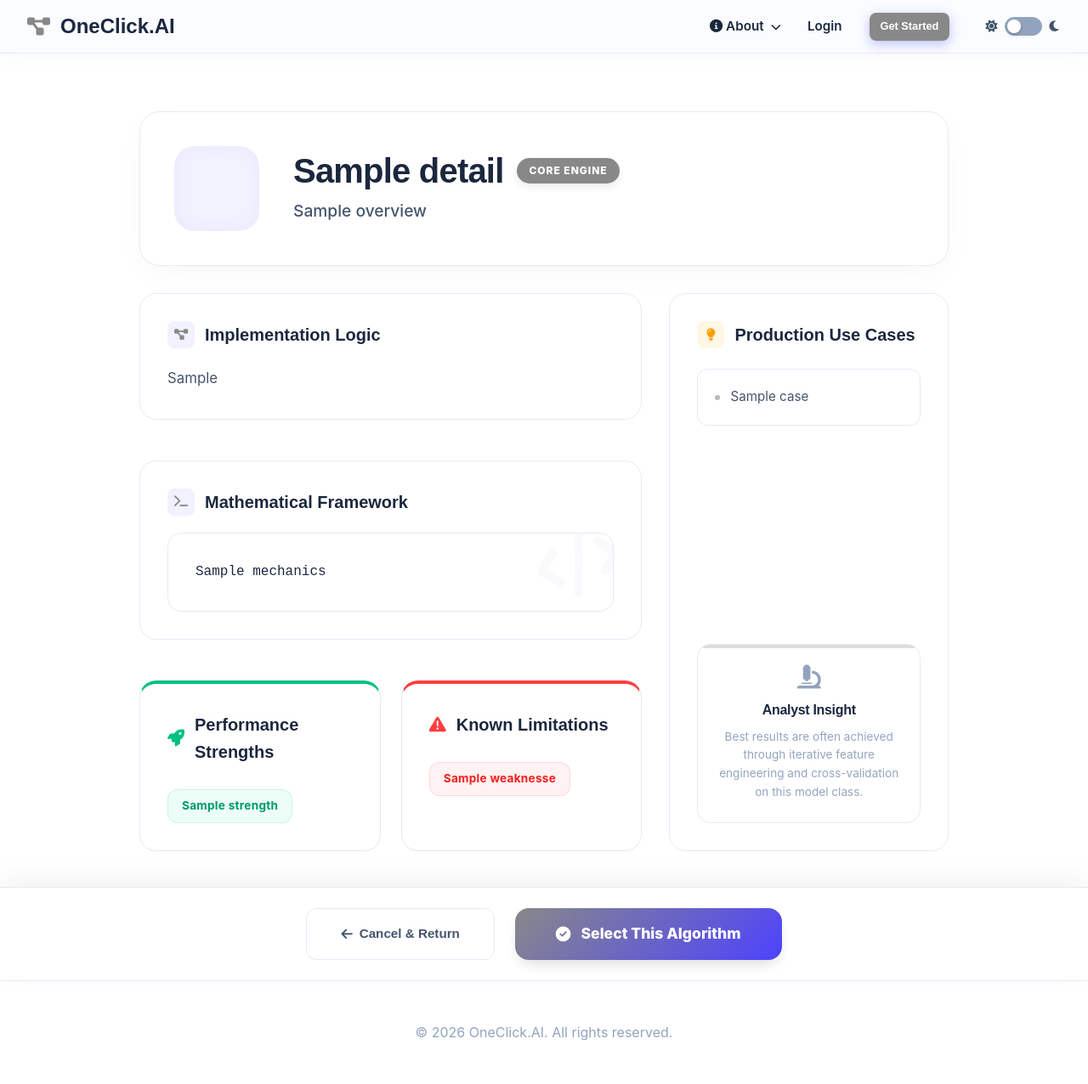
After one commit to Prithvi-Siddharth/OneClick.AI, a FastAPI app: template backend/app/templates/algorithm_details.html in a window 1280 px wide. The commit adds this page. Shown: the whole page at 85% size. Run offline with FastAPI, Linux system fonts and the light colour scheme; the template is opened without the code that fills it: most values are stand-ins (such as "Sample title", 1, 10 or a date in 2020); parts of the project's set-up code (start-up, migrations or seed data) failed here and were passed over.

Commit message:
model details are displayed when clicked on the i button

```diff
--- /dev/null
+++ b/backend/app/templates/algorithm_details.html
@@ -0,0 +1,327 @@
+{% extends "base.html" %}
+
+{% block title %}{{ details.name }} Details - OneClick.AI{% endblock %}
+
+{% block head %}
+<style>
+    :root {
+        --brand-color: {{ details.color | default('#6366f1') }};
+        --brand-color-44: {{ details.color }}44;
+        --brand-color-66: {{ details.color }}66;
+        --brand-color-88: {{ details.color }}88;
+        --brand-color-33: {{ details.color }}33;
+        --primary-gradient: linear-gradient(135deg, var(--brand-color) 0%, #4f46e5 100%);
+        --accent: var(--brand-color);
+    }
+
+    .details-container {
+        max-width: 1000px;
+        margin: 0 auto;
+        padding: 3rem 1.5rem 8rem;
+    }
+
+    .glass-header {
+        background: var(--card-bg);
+        border: 1px solid var(--border);
+        border-radius: 24px;
+        padding: 2.5rem;
+        margin-bottom: 2rem;
+        display: flex;
+        align-items: center;
+        gap: 2.5rem;
+        box-shadow: 0 10px 40px -10px rgba(0, 0, 0, 0.05);
+    }
+
+    .icon-box {
+        width: 100px;
+        height: 100px;
+        border-radius: 24px;
+        background: rgba(99, 102, 241, 0.1);
+        display: flex;
+        align-items: center;
+        justify-content: center;
+        color: var(--brand-color);
+        font-size: 3rem;
+        flex-shrink: 0;
+        box-shadow: inset 0 0 20px rgba(99, 102, 241, 0.05);
+    }
+
+    .section-card {
+        background: var(--card-bg);
+        border: 1px solid var(--border);
+        border-radius: 20px;
+        padding: 2rem;
+        margin-bottom: 1.5rem;
+        transition: all 0.3s cubic-bezier(0.4, 0, 0.2, 1);
+        display: flex;
+        flex-direction: column;
+    }
+
+    .section-card:hover {
+        transform: translateY(-4px);
+        box-shadow: 0 15px 45px -12px rgba(0, 0, 0, 0.1);
+        border-color: var(--brand-color-44);
+    }
+
+    .section-title {
+        font-family: var(--font-heading);
+        font-weight: 800;
+        font-size: 1.25rem;
+        color: var(--text-primary);
+        margin-bottom: 1.25rem;
+        display: flex;
+        align-items: center;
+        gap: 12px;
+    }
+
+    .tag-list {
+        display: flex;
+        flex-wrap: wrap;
+        gap: 0.75rem;
+        margin-top: 0.5rem;
+    }
+
+    .tag {
+        padding: 0.5rem 1rem;
+        border-radius: 12px;
+        font-size: 0.85rem;
+        font-weight: 700;
+        letter-spacing: 0.02em;
+    }
+
+    .tag-strength {
+        background: rgba(16, 185, 129, 0.08);
+        color: #059669;
+        border: 1px solid rgba(16, 185, 129, 0.15);
+    }
+
+    .tag-weakness {
+        background: rgba(239, 68, 68, 0.08);
+        color: #dc2626;
+        border: 1px solid rgba(239, 68, 68, 0.15);
+    }
+
+    .case-card {
+        background: var(--bg-secondary);
+        border: 1px solid var(--border);
+        border-radius: 12px;
+        padding: 1.25rem;
+        font-size: 0.95rem;
+        color: var(--text-secondary);
+        display: flex;
+        align-items: center;
+        gap: 12px;
+        transition: background 0.2s;
+    }
+
+    .case-card:hover {
+        background: var(--border);
+    }
+
+    .action-bar {
+        position: fixed;
+        bottom: 0;
+        left: 0;
+        right: 0;
+        background: var(--card-bg);
+        backdrop-filter: blur(12px);
+        -webkit-backdrop-filter: blur(12px);
+        border-top: 1px solid var(--border);
+        padding: 1.5rem;
+        display: flex;
+        justify-content: center;
+        gap: 1.5rem;
+        z-index: 100;
+        box-shadow: 0 -10px 30px rgba(0,0,0,0.05);
+    }
+
+    .btn-premium {
+        background: var(--primary-gradient);
+        color: white !important;
+        padding: 1rem 3rem;
+        border-radius: 16px;
+        font-weight: 800;
+        border: none;
+        box-shadow: 0 8px 20px -6px var(--brand-color-66);
+        transition: all 0.3s ease;
+        text-decoration: none;
+        display: inline-flex;
+        align-items: center;
+        gap: 12px;
+        font-size: 1.1rem;
+    }
+
+    .btn-premium:hover {
+        transform: translateY(-2px) scale(1.02);
+        box-shadow: 0 12px 30px -8px var(--brand-color-88);
+    }
+
+    .mechanics-box {
+        background: var(--bg-secondary);
+        border: 1px solid var(--border);
+        border-radius: 16px;
+        padding: 2rem;
+        font-family: 'Fira Code', 'Courier New', monospace;
+        font-size: 1rem;
+        color: var(--text-primary);
+        line-height: 1.7;
+        position: relative;
+        overflow: hidden;
+    }
+
+    .mechanics-box::before {
+        content: '\f121';
+        font-family: 'Font Awesome 5 Free';
+        font-weight: 900;
+        position: absolute;
+        right: -10px;
+        bottom: -10px;
+        font-size: 5rem;
+        opacity: 0.03;
+        transform: rotate(-15deg);
+    }
+
+    @media (max-width: 768px) {
+        .glass-header {
+            flex-direction: column;
+            text-align: center;
+            padding: 1.5rem;
+        }
+
+        .details-container {
+            grid-template-columns: 1fr !important;
+        }
+
+        .action-bar {
+            padding: 1rem;
+            flex-direction: column-reverse;
+        }
+
+        .btn-premium {
+            width: 100%;
+            justify-content: center;
+        }
+    }
+</style>
+{% endblock %}
+
+{% block content %}
+<div class="details-container">
+    <!-- Header Area -->
+    <div class="glass-header">
+        <div class="icon-box">
+            <i class="{{ details.icon }}"></i>
+        </div>
+        <div style="flex: 1;">
+            <div style="display: flex; align-items: center; gap: 16px; margin-bottom: 0.75rem; flex-wrap: wrap;">
+                <h1 style="margin: 0; font-family: var(--font-heading); font-weight: 800; font-size: 2.5rem; color: var(--text-primary); line-height: 1;">{{ details.name }}</h1>
+                <span style="background: var(--brand-color); color: white; font-size: 0.75rem; font-weight: 800; padding: 5px 14px; border-radius: 20px; text-transform: uppercase; letter-spacing: 0.08em; box-shadow: 0 4px 12px var(--brand-color-33);">
+                    Core Engine
+                </span>
+            </div>
+            <p style="color: var(--text-secondary); font-size: 1.2rem; margin: 0; line-height: 1.6; font-weight: 500;">
+                {{ details.overview }}
+            </p>
+        </div>
+    </div>
+
+    <!-- Info Grid -->
+    <div style="display: grid; grid-template-columns: 1.8fr 1fr; gap: 2rem;">
+
+        <!-- Primary Content -->
+        <div style="display: flex; flex-direction: column; gap: 1.5rem;">
+
+            <div class="section-card">
+                <div class="section-title">
+                    <div style="width: 32px; height: 32px; border-radius: 8px; background: rgba(99, 102, 241, 0.1); display: flex; align-items: center; justify-content: center;">
+                        <i class="fas fa-project-diagram" style="color: var(--accent); font-size: 0.9rem;"></i>
+                    </div>
+                    Implementation Logic
+                </div>
+                <p style="color: var(--text-secondary); line-height: 1.8; font-size: 1.05rem; margin: 0;">
+                    {{ details.how_it_works }}
+                </p>
+            </div>
+
+            <div class="section-card">
+                <div class="section-title">
+                    <div style="width: 32px; height: 32px; border-radius: 8px; background: rgba(99, 102, 241, 0.1); display: flex; align-items: center; justify-content: center;">
+                        <i class="fas fa-terminal" style="color: var(--accent); font-size: 0.9rem;"></i>
+                    </div>
+                    Mathematical Framework
+                </div>
+                <div class="mechanics-box">
+                    {{ details.mechanics }}
+                </div>
+            </div>
+
+            <div style="display: grid; grid-template-columns: 1fr 1fr; gap: 1.5rem;">
+                <div class="section-card" style="border-top: 4px solid #10b981;">
+                    <div class="section-title">
+                        <i class="fas fa-rocket" style="color: #10b981;"></i> Performance Strengths
+                    </div>
+                    <div class="tag-list">
+                        {% for s in details.strengths %}
+                        <div class="tag tag-strength">{{ s }}</div>
+                        {% endfor %}
+                    </div>
+                </div>
+
+                <div class="section-card" style="border-top: 4px solid #ef4444;">
+                    <div class="section-title">
+                        <i class="fas fa-exclamation-triangle" style="color: #ef4444;"></i> Known Limitations
+                    </div>
+                    <div class="tag-list">
+                        {% for w in details.weaknesses %}
+                        <div class="tag tag-weakness">{{ w }}</div>
+                        {% endfor %}
+                    </div>
+                </div>
+            </div>
+        </div>
+
+        <!-- Sidebar Content -->
+        <div style="display: flex; flex-direction: column; gap: 1.5rem;">
+
+            <div class="section-card" style="flex-grow: 1;">
+                <div class="section-title" style="margin-bottom: 1.5rem;">
+                    <div style="width: 32px; height: 32px; border-radius: 8px; background: rgba(245, 158, 11, 0.1); display: flex; align-items: center; justify-content: center;">
+                        <i class="fas fa-lightbulb" style="color: #f59e0b; font-size: 0.9rem;"></i>
+                    </div>
+                    Production Use Cases
+                </div>
+                <div style="display: flex; flex-direction: column; gap: 1rem;">
+                    {% for case in details.use_cases %}
+                    <div class="case-card">
+                        <div style="width: 6px; height: 6px; border-radius: 50%; background: var(--brand-color); opacity: 0.6;"></div>
+                        {{ case }}
+                    </div>
+                    {% endfor %}
+                </div>
+
+                <div style="margin-top: auto; padding-top: 2rem;">
+                    <div style="background: var(--bg-secondary); border: 1px solid var(--border); border-radius: 16px; padding: 1.5rem; text-align: center; position: relative; overflow: hidden;">
+                        <div style="position: absolute; top:0; left:0; width: 100%; height: 4px; background: var(--brand-color); opacity: 0.3;"></div>
+                        <i class="fas fa-microscope" style="font-size: 1.75rem; color: var(--text-muted); margin-bottom: 0.75rem; display: block;"></i>
+                        <h4 style="margin: 0 0 0.5rem; font-weight: 700; color: var(--text-primary);">Analyst Insight</h4>
+                        <p style="font-size: 0.85rem; color: var(--text-muted); line-height: 1.6; margin: 0;">
+                            Best results are often achieved through iterative feature engineering and cross-validation on this model class.
+                        </p>
+                    </div>
+                </div>
+            </div>
+
+        </div>
+    </div>
+</div>
+
+<!-- Bottom Fixed Action Bar -->
+<div class="action-bar">
+    <a href="javascript:history.back()" class="btn btn-ghost" style="padding: 0.8rem 2.5rem; font-weight: 700;">
+        <i class="fas fa-arrow-left"></i> Cancel & Return
+    </a>
+    <a href="/models?dataset_id={{ dataset_id }}&model={{ details.id }}" class="btn-premium">
+        <i class="fas fa-check-circle"></i> Select This Algorithm
+    </a>
+</div>
+{% endblock %}
```
Also changed, not shown: backend/app/routers/training.py (+26 -9 lines), backend/app/services/algorithm_info.py (added, +123 -0 lines), backend/app/templates/test_model.html (+62 -34 lines), backend/app/templates/training.html (+102 -22 lines).
